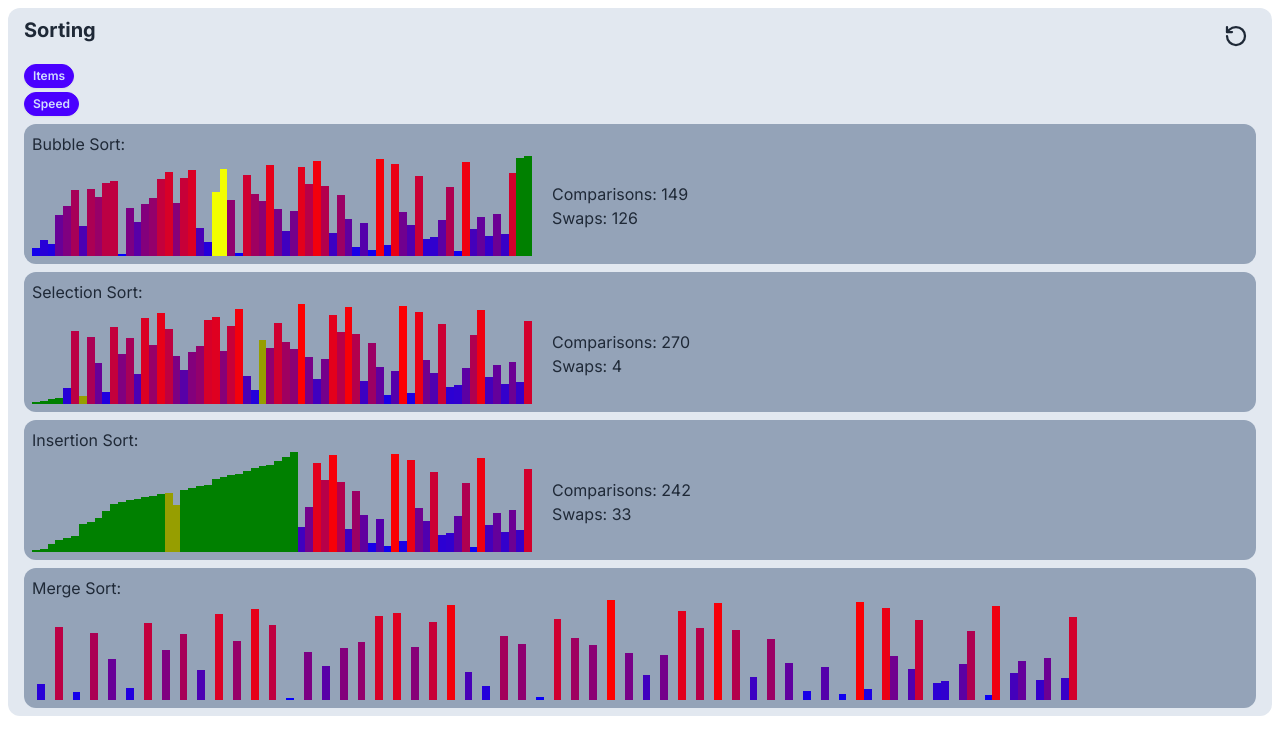
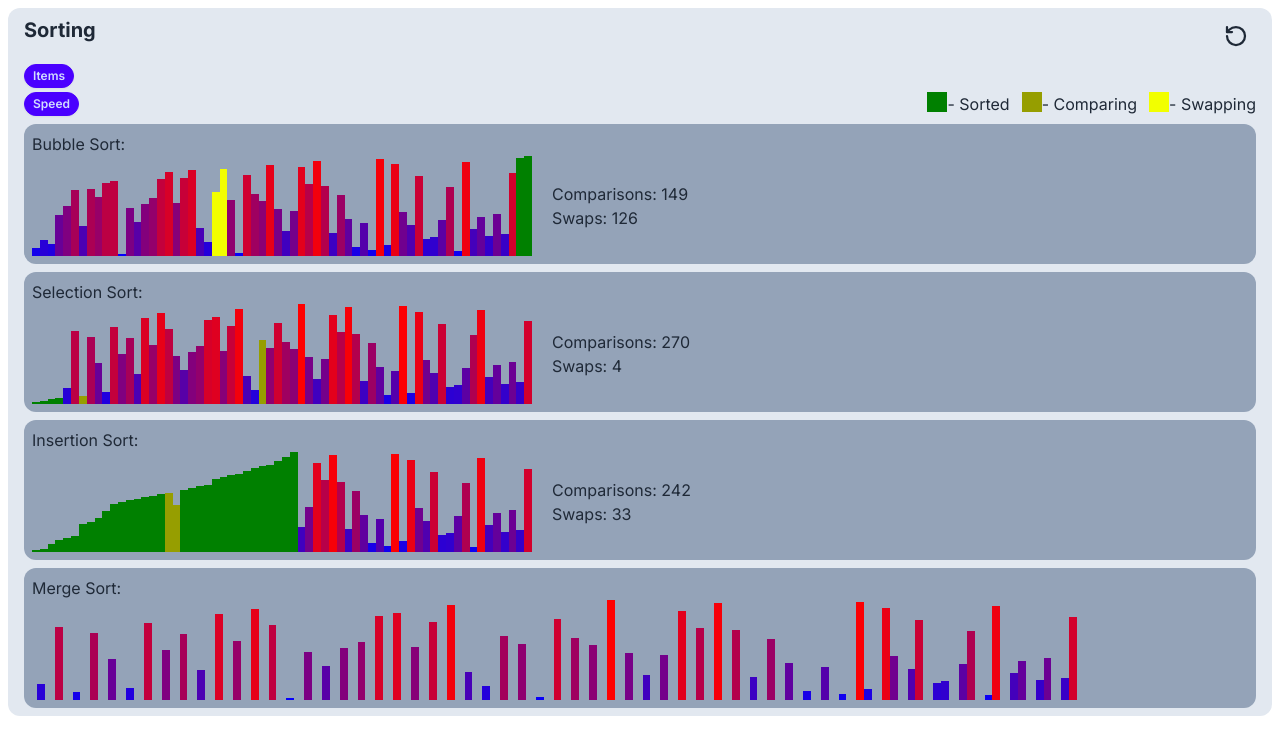
Before and after one commit to fractal-bootcamp/briansmiley.algorithms, a Next.js app: page / in a window 1280 px wide. Shown: the top 754 px of the page. Built offline with nearby package versions, Linux system fonts and the light colour scheme.

Commit message:
adds color commentary

```diff
--- a/app/components/Sorts.tsx
+++ b/app/components/Sorts.tsx
@@ -50,6 +50,7 @@ const Sorts = () => {
             <RotateCcw strokeWidth={2.25} />
           </div>
         </div>
+        <div className="flex justify-between items-end">
           <div
             className="flex flex-col gap-1 w-fit"
             onMouseEnter={() => setPaused(true)}
@@ -73,6 +74,18 @@ const Sorts = () => {
               stateValue={tick}
               step={1}
             />
+          </div>
+          <div className="flex gap-3">
+            <div className="flex">
+              <div className="w-5 h-5 bg-[green]"></div>- Sorted
+            </div>
+            <div className="flex">
+              <div className="w-5 h-5 bg-[#969e00]"></div>- Comparing
+            </div>
+            <div className="flex">
+              <div className="w-5 h-5 bg-[#f2ff00]"></div>- Swapping
+            </div>
+          </div>
         </div>
         {sorts.map(sort => (
           <div className="bg-slate-400 rounded-xl p-2" key={sort.name}>
```
Lines whose indentation alone changed are shown as unchanged.
